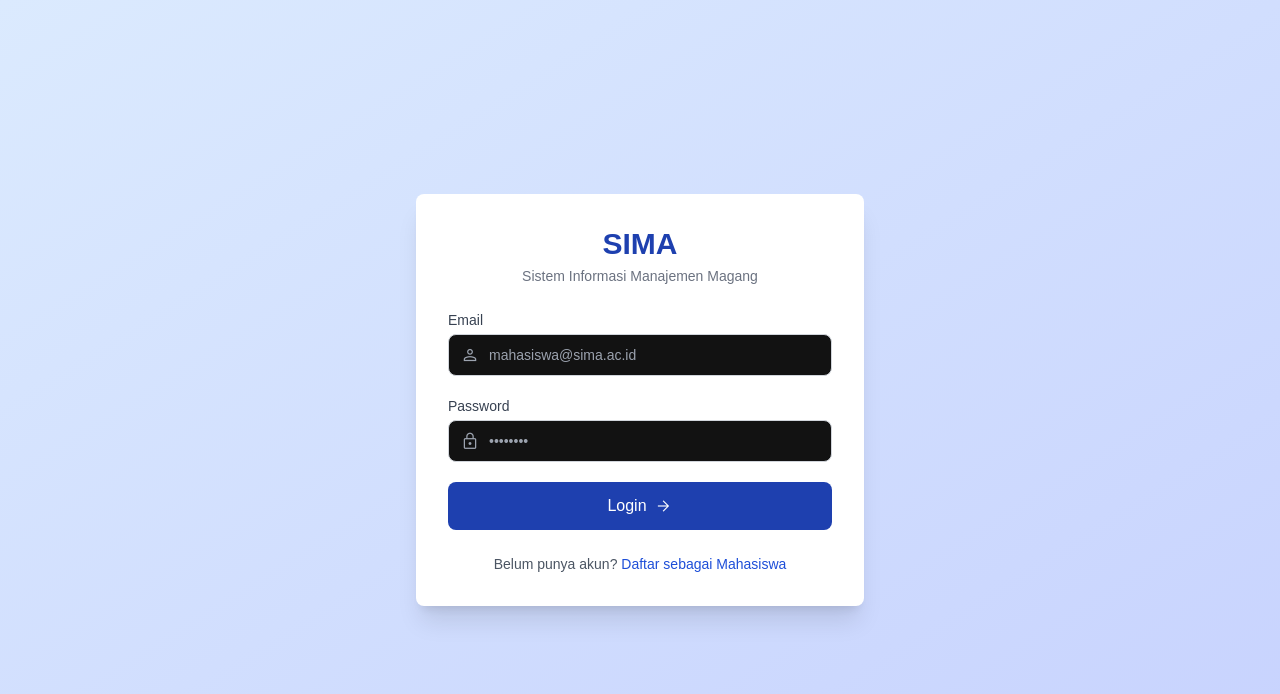
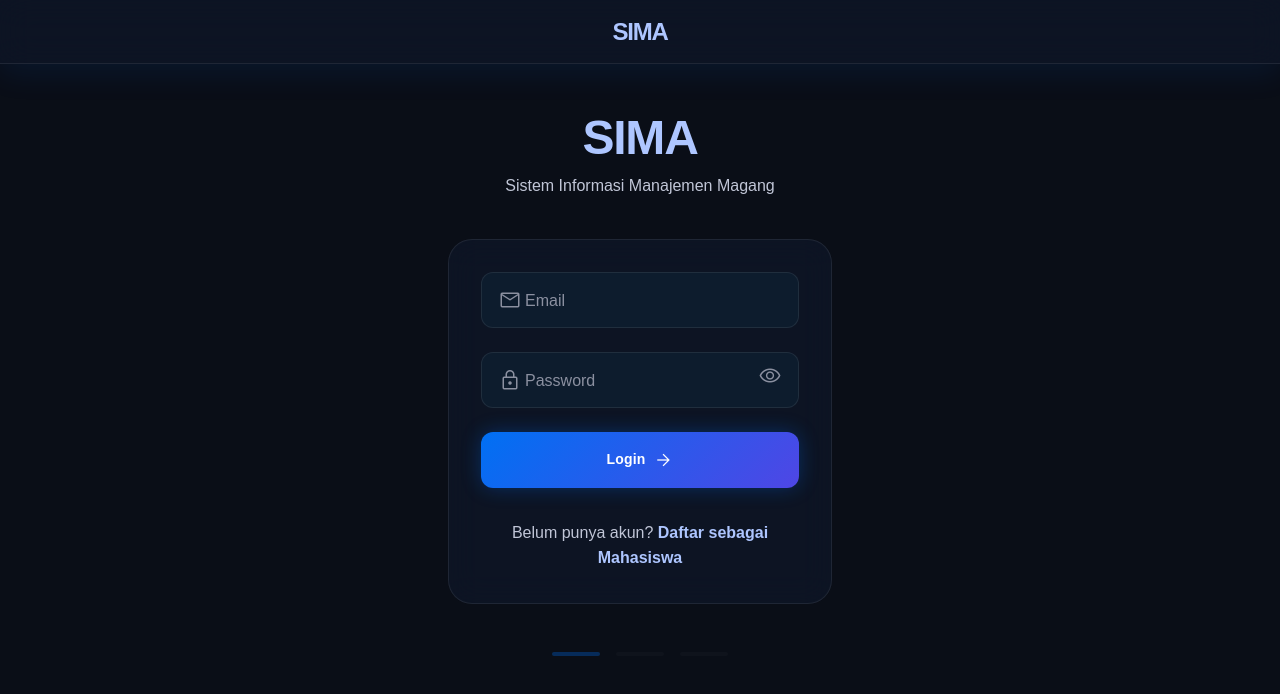
Before and after one commit to razxxy12/sima, a React (Vite) app in the folder frontend/: page /login in a window 1280 px wide. Shown: the top 694 px of the page. Built offline with nearby package versions, Linux system fonts and the light colour scheme; no server answers.

Commit message:
Update Login.jsx

```diff
--- a/frontend/src/pages/Login.jsx
+++ b/frontend/src/pages/Login.jsx
@@ -5,6 +5,7 @@ import { useAuth } from '../context/AuthContext';
 const Login = () => {
   const [email, setEmail]       = useState('');
   const [password, setPassword] = useState('');
+  const [showPass, setShowPass] = useState(false);
   const [error, setError]       = useState('');
   const [loading, setLoading]   = useState(false);
   const { login }               = useAuth();
@@ -25,80 +26,123 @@ const Login = () => {
   };
 
   return (
-    <div className="min-h-screen flex items-center justify-center bg-gradient-to-br from-blue-100 to-indigo-200 px-4">
-      <div className="w-full max-w-md bg-white rounded-lg shadow-xl overflow-hidden">
-        <div className="p-6 sm:p-8">
-          {/* Header */}
-          <div className="text-center mb-6">
-            <h1 className="text-3xl font-bold text-blue-800">SIMA</h1>
-            <p className="text-sm text-gray-500 mt-1">Sistem Informasi Manajemen Magang</p>
+    <div className="min-h-screen flex flex-col bg-bg-deep text-on-background">
+      {/* Ambient background glow */}
+      <div className="ambient-glow-bg" />
+
+      {/* TopAppBar */}
+      <header className="fixed top-0 w-full z-50 bg-glass-fill backdrop-blur-lg border-b border-glass-stroke flex justify-between items-center h-16 px-4 shadow-[0_8px_32px_0_rgba(0,112,243,0.1)]">
+        <div className="w-11 h-11" />
+        <span className="text-headline-md font-bold text-primary tracking-tighter">SIMA</span>
+        <div className="w-11 h-11" />
+      </header>
+
+      {/* Main Content */}
+      <main className="flex-1 flex flex-col items-center justify-center px-4 pt-16 pb-24">
+        {/* Logo */}
+        <div className="text-center mb-10 space-y-2">
+          <h1 className="text-headline-xl font-bold text-primary tracking-tight">SIMA</h1>
+          <p className="text-body-md text-on-surface-variant max-w-xs mx-auto">
+            Sistem Informasi Manajemen Magang
+          </p>
         </div>
 
+        {/* Card */}
+        <div className="glass-card w-full max-w-sm rounded-2xl p-8 space-y-8">
           {/* Error */}
           {error && (
-            <div className="bg-red-50 text-red-700 border border-red-200 p-3 rounded-lg mb-4 text-sm">
+            <div className="bg-error-container/30 text-error border border-error/30 p-3 rounded-xl text-label-md">
               {error}
             </div>
           )}
 
-          {/* Form */}
-          <form onSubmit={handleSubmit} className="space-y-5">
-            <div>
-              <label className="block text-sm font-medium text-gray-700 mb-1">Email</label>
+          <form onSubmit={handleSubmit} className="space-y-6">
+            {/* Email */}
             <div className="relative">
-                <span className="material-symbols-outlined absolute left-3 top-1/2 -translate-y-1/2 text-gray-400 text-xl">
-                  person
-                </span>
+              <div className="flex items-center gap-3 bg-surface-container-low border border-glass-stroke rounded-xl px-4 h-14 transition-all duration-300 focus-within:border-electric-blue focus-within:ring-2 focus-within:ring-electric-blue/20">
+                <span className="material-symbols-outlined text-outline">mail</span>
                 <input
                   type="email"
+                  id="email"
                   value={email}
                   onChange={(e) => setEmail(e.target.value)}
                   required
-                  className="w-full pl-10 pr-4 py-2.5 border border-gray-300 rounded-lg focus:ring-2 focus:ring-blue-500 focus:border-blue-500 outline-none text-sm"
-                  placeholder="mahasiswa@sima.ac.id"
+                  placeholder=" "
+                  className="bg-transparent border-none outline-none ring-0 w-full text-on-surface text-body-md p-0 focus:ring-0 peer"
                 />
+                <label
+                  htmlFor="email"
+                  className="absolute left-11 top-4 text-body-md text-outline pointer-events-none transition-all duration-200 peer-focus:-translate-y-6 peer-focus:scale-85 peer-focus:text-primary peer-[:not(:placeholder-shown)]:-translate-y-6 peer-[:not(:placeholder-shown)]:scale-85 peer-[:not(:placeholder-shown)]:text-outline"
+                >
+                  Email
+                </label>
               </div>
             </div>
 
-            <div>
-              <label className="block text-sm font-medium text-gray-700 mb-1">Password</label>
+            {/* Password */}
             <div className="relative">
-                <span className="material-symbols-outlined absolute left-3 top-1/2 -translate-y-1/2 text-gray-400 text-xl">
-                  lock
-                </span>
+              <div className="flex items-center gap-3 bg-surface-container-low border border-glass-stroke rounded-xl px-4 h-14 transition-all duration-300 focus-within:border-electric-blue focus-within:ring-2 focus-within:ring-electric-blue/20">
+                <span className="material-symbols-outlined text-outline">lock</span>
                 <input
-                  type="password"
+                  type={showPass ? 'text' : 'password'}
+                  id="password"
                   value={password}
                   onChange={(e) => setPassword(e.target.value)}
                   required
-                  className="w-full pl-10 pr-4 py-2.5 border border-gray-300 rounded-lg focus:ring-2 focus:ring-blue-500 focus:border-blue-500 outline-none text-sm"
-                  placeholder="••••••••"
+                  placeholder=" "
+                  className="bg-transparent border-none outline-none ring-0 w-full text-on-surface text-body-md p-0 focus:ring-0 peer"
                 />
+                <label
+                  htmlFor="password"
+                  className="absolute left-11 top-4 text-body-md text-outline pointer-events-none transition-all duration-200 peer-focus:-translate-y-6 peer-focus:scale-85 peer-focus:text-primary peer-[:not(:placeholder-shown)]:-translate-y-6 peer-[:not(:placeholder-shown)]:scale-85 peer-[:not(:placeholder-shown)]:text-outline"
+                >
+                  Password
+                </label>
+                <button
+                  type="button"
+                  onClick={() => setShowPass(!showPass)}
+                  className="text-outline hover:text-primary transition-colors"
+                >
+                  <span className="material-symbols-outlined">
+                    {showPass ? 'visibility_off' : 'visibility'}
+                  </span>
+                </button>
               </div>
             </div>
 
+            {/* Submit */}
             <button
               type="submit"
               disabled={loading}
-              className="w-full bg-blue-800 hover:bg-blue-900 disabled:opacity-60 text-white font-medium py-2.5 rounded-lg transition-colors flex items-center justify-center gap-2"
+              className="w-full h-14 electric-gradient rounded-xl text-label-md font-semibold text-white flex items-center justify-center gap-2 active:scale-[0.98] transition-all duration-200 shadow-[0_0_20px_rgba(0,112,243,0.3)] hover:shadow-[0_0_30px_rgba(0,112,243,0.5)] disabled:opacity-60"
             >
               {loading ? 'Masuk...' : (
                 <>
-                  Login
-                  <span className="material-symbols-outlined text-lg">arrow_forward</span>
+                  <span>Login</span>
+                  <span className="material-symbols-outlined text-xl">arrow_forward</span>
                 </>
               )}
             </button>
           </form>
 
-          <p className="text-center text-sm text-gray-600 mt-6">
+          {/* Register link */}
+          <div className="text-center">
+            <p className="text-body-md text-on-surface-variant">
               Belum punya akun?{' '}
-            <Link to="/register" className="text-blue-700 hover:underline font-medium">
+              <Link to="/register" className="text-primary font-bold hover:underline underline-offset-4 transition-all">
                 Daftar sebagai Mahasiswa
               </Link>
             </p>
           </div>
         </div>
+
+        {/* Decorative */}
+        <div className="mt-12 opacity-30 flex gap-4">
+          <div className="w-12 h-1 bg-electric-blue rounded-full" />
+          <div className="w-12 h-1 bg-glass-stroke rounded-full" />
+          <div className="w-12 h-1 bg-glass-stroke rounded-full" />
+        </div>
+      </main>
     </div>
   );
 };
```
Lines whose indentation alone changed are shown as unchanged.
